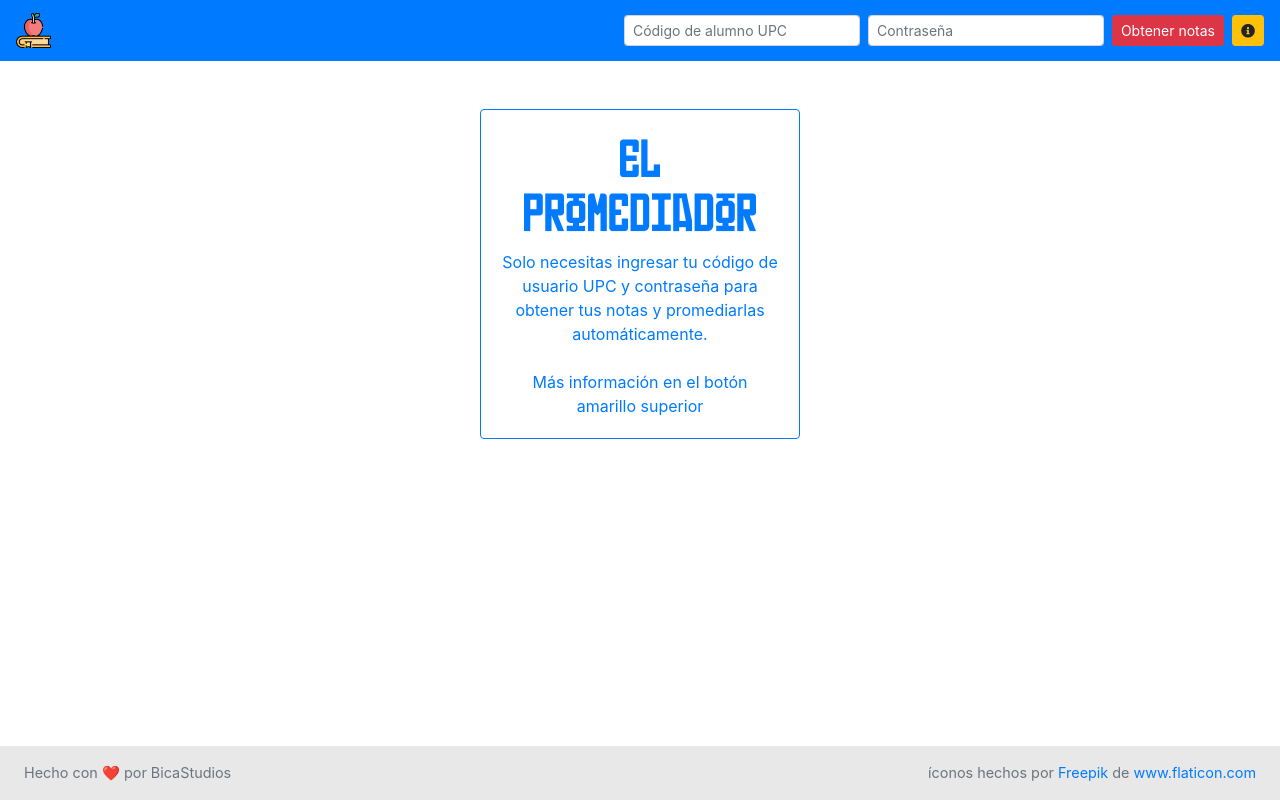
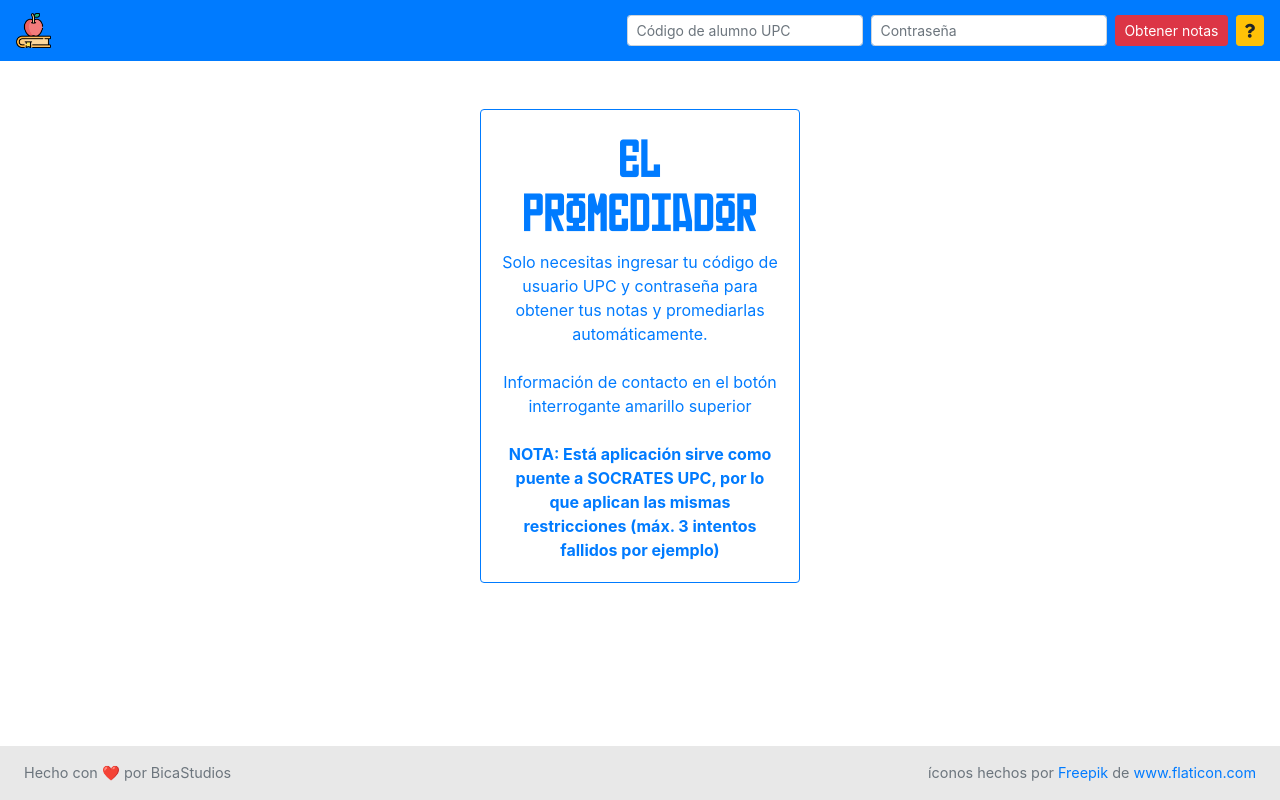
Before and after one commit to edarbieto/elpromediador-upc, a Flask app: page / in a window 1280 px wide. Run offline with Flask 2, Linux system fonts and the light colour scheme; parts of the project's set-up code (start-up, migrations or seed data) failed here and were passed over; some libraries are stand-ins or nearby versions.

Commit message:
Despliegue v1.0

```diff
--- a/requirements.txt
+++ b/requirements.txt
@@ -4,13 +4,18 @@ bs4==0.0.1
 certifi==2020.4.5.1
 chardet==3.0.4
 click==7.1.1
+dnspython==1.16.0
 Flask==1.1.2
 idna==2.9
 itsdangerous==1.1.0
 Jinja2==2.11.2
 MarkupSafe==1.1.1
+mysql-connector-python==8.0.19
+protobuf==3.6.1
 pycodestyle==2.5.0
+python-dotenv==0.13.0
 requests==2.23.0
+six==1.14.0
 soupsieve==2.0
 urllib3==1.25.9
 Werkzeug==1.0.1
--- a/run.py
+++ b/run.py
@@ -1,4 +1,6 @@
 from web_server.app import app
+import logging
 
 if __name__ == "__main__":
+    logging.basicConfig(filename='LOGFILE', level=logging.DEBUG)
     app.run(debug=True)
--- a/scraper/__init__.py
+++ b/scraper/__init__.py
@@ -56,7 +56,6 @@ def get_consolidado(codigo, contrasena):
     for anio in range(anio_ingreso, anio_actual + 1):
         for mes in range(3):
             periodo = anio * 100 + mes
-            print(periodo)
             # Obtener notas por por periodo
             html = session.post(URL_UPC_INTRANET_NOTAS_PERIODO, data={'CodPeriodo': periodo})
             soup = BeautifulSoup(html.text, features='html.parser')
--- a/web_server/app.py
+++ b/web_server/app.py
@@ -1,6 +1,12 @@
 from flask import Flask, render_template, request, jsonify
+from dotenv import load_dotenv
+import mysql.connector
 import scraper
+import datetime
 import time
+import os
+
+load_dotenv()
 
 app = Flask(__name__)
 
@@ -15,6 +21,15 @@ m_jinja_options.update(dict(
 ))
 app.jinja_options = m_jinja_options
 
+db_config = {
+    'database': os.getenv('MYSQL_DB'),
+    'user': os.getenv('MYSQL_USER'),
+    'password': os.getenv('MYSQL_PASS'),
+    'host': os.getenv('MYSQL_HOST')
+}
+
+print(db_config)
+
 
 @app.route('/')
 def index():
@@ -23,8 +38,38 @@ def index():
 
 @app.route('/notas', methods=['POST'])
 def notas():
+    data_consulta = {}
     codigo = request.form.get('codigo')
     contrasena = request.form.get('contrasena')
-    consolidado = scraper.get_consolidado_dummy(codigo, contrasena)
-    time.sleep(2)
-    return jsonify(consolidado)
+    data_consulta['CODIGO_UPC'] = codigo
+    data_consulta['FECHA_HORA_INICIO'] = datetime.datetime.now()
+    consolidado = None
+    try:
+        consolidado = scraper.get_consolidado_dummy(codigo, contrasena)
+        data_consulta['RESULTADO'] = 1
+        data_consulta['NOMBRE'] = consolidado['nombre']
+        data_consulta['CARRERA'] = consolidado['carrera']
+        data_consulta['OBS'] = None
+    except Exception as e:
+        data_consulta['RESULTADO'] = 0
+        data_consulta['NOMBRE'] = None
+        data_consulta['CARRERA'] = None
+        data_consulta['OBS'] = e
+    data_consulta['FECHA_HORA_FIN'] = datetime.datetime.now()
+    data_consulta['IP'] = request.remote_addr
+    add_consulta = ("""
+    INSERT INTO CONSULTA
+    (CODIGO_UPC, FECHA_HORA_INICIO, FECHA_HORA_FIN, IP, RESULTADO, NOMBRE, CARRERA, OBS)
+    VALUES (%(CODIGO_UPC)s, %(FECHA_HORA_INICIO)s, %(FECHA_HORA_FIN)s, %(IP)s, %(RESULTADO)s, %(NOMBRE)s, %(CARRERA)s, %(OBS)s)
+    """)
+    error_db = None
+    try:
+        conn = mysql.connector.connect(**db_config)
+        cur = conn.cursor()
+        cur.execute(add_consulta, data_consulta)
+        conn.commit()
+        cur.close()
+        conn.close()
+    except:
+        return jsonify({'db_status': 'ERROR', 'consolidado': consolidado})
+    return jsonify({'db_status': 'OK', 'consolidado': consolidado})
--- a/web_server/templates/index.html
+++ b/web_server/templates/index.html
@@ -74,7 +74,7 @@
           class="btn btn-sm btn-warning mx-auto mx-md-0 ml-md-2 mt-2 mt-sm-0"
           v-on:click="mostrarInfo"
         >
-          <i class="fas fa-info-circle"></i>
+          <i class="fas fa-question"></i>
         </button>
       </nav>
       <div v-if="consolidado" class="container">
@@ -170,6 +170,7 @@
                                   v-model.number="nota.nota"
                                   :class="{'is-invalid': !(nota.nota >= 0 && nota.nota <= 20)}"
                                   style="max-width: 40px; font-size: 90%;"
+                                  onclick="this.setSelectionRange(0, this.value.length)"
                                 />
                               </div>
                             </td>
@@ -250,7 +251,15 @@
                   para obtener tus notas y promediarlas automáticamente.
                   <br />
                   <br />
-                  Más información en el botón amarillo superior
+                  Información de contacto en el botón interrogante amarillo
+                  superior
+                  <br />
+                  <br />
+                  <strong
+                    >NOTA: Está aplicación sirve como puente a SOCRATES UPC, por
+                    lo que aplican las mismas restricciones (máx. 3 intentos
+                    fallidos por ejemplo)</strong
+                  >
                 </p>
               </div>
             </div>
@@ -301,6 +310,22 @@
         methods: {
           obtenerNotas: function (event) {
             event.preventDefault();
+            if (!this.codigo || !this.contrasena) {
+              swal.fire({
+                title: "😑",
+                html: `Debes completar los campos de código UPC y contraseña`,
+                icon: "error",
+              });
+              return;
+            }
+            if (!this.codigo.match(/u.{9}/i)) {
+              swal.fire({
+                title: "😑",
+                html: `Debes utilizar un código UPC válido`,
+                icon: "error",
+              });
+              return;
+            }
             let formData = new URLSearchParams();
             formData.append("codigo", this.codigo);
             formData.append("contrasena", this.contrasena);
@@ -312,10 +337,10 @@
               beforeSend: () => {
                 swal.fire({
                   title: "Por favor, espere...",
-                  html: `Extrayendo notas de INTRANET UPC
+                  html: `Extrayendo notas de SOCRATES UPC
                     <br>
                     <br>
-                    Esto puede tomar 1 o 2 minutos`,
+                    Esto puede tomar hasta 3 minutos aprox.`,
                   icon: "info",
                   allowOutsideClick: false,
                   allowEnterKey: false,
@@ -325,8 +350,10 @@
                 });
                 swal.showLoading();
               },
-            }).done((data) => {
-              this.consolidado = data;
+            })
+              .done(async (data) => {
+                if (data.consolidado) {
+                  this.consolidado = data.consolidado;
                   this.idCicloActual = this.consolidado.ciclo_actual;
                   this.idCiclo = this.idCicloActual;
                   this.cicloActual = this.consolidado.ciclos.find(
@@ -337,6 +364,48 @@
                     .reverse();
                   this.calcularPromedioAcumulado();
                   swal.close();
+                } else {
+                  swal.close();
+                  await swal.fire({
+                    title: "Oops...",
+                    html: `No se pudo acceder ni obtener las notas de SOCRATES UPC
+                    <br>
+                    <br>
+                    Revisa tus datos y la disponibilidad de SOCRATES UPC
+                    <br>
+                    <br>
+                    Agradecería que me notifiques de este error enviando tu codigo UPC y la hora aproximada de tu consulta en un correo a <a href="mailto:edarbieto@gmail.com">edarbieto@gmail.com</a>
+                    <br>
+                    <br>
+                    <strong>NOTA: No olvides que luego de 3 intentos fallidos de acceso a los servicios de la UPC, se bloqueará tu cuenta.
+                    No es responsabilidad de esta página, ya que solo es un puente al mismo SOCRATES UPC</strong>`,
+                    icon: "error",
+                  });
+                }
+                if (data.db_status === "ERROR") {
+                  swal.fire({
+                    title: "😂",
+                    html: `LOL, no pudimos registrar tu consulta en el historial (esto es ajeno a la obtención de notas y opcional)
+                    <br>
+                    <br>
+                    Agradecería que me notifiques de esta alerta enviando tu codigo UPC y la hora aproximada de tu consulta en un correo a <a href="mailto:edarbieto@gmail.com">edarbieto@gmail.com</a>`,
+                    icon: "warning",
+                  });
+                }
+              })
+              .fail((error) => {
+                swal.close();
+                swal.fire({
+                  title: "Sad 😨",
+                  html: `Ocurrió un error interno o no pudiste conectar con nuestro servidor
+                  <br>
+                  <br>
+                  Revisa tu conectividad y refresca la página
+                  <br>
+                  <br>
+                  Agradecería que me notifiques de este error enviando tu codigo UPC y la hora aproximada de tu consulta en un correo a <a href="mailto:edarbieto@gmail.com">edarbieto@gmail.com</a>`,
+                  icon: "error",
+                });
               });
           },
           calcularPromedioCurso: function (curso) {
```
Also changed, not shown: sql/db.sql (added, +14 -0 lines), 1 other file. Lines whose indentation alone changed are shown as unchanged.
